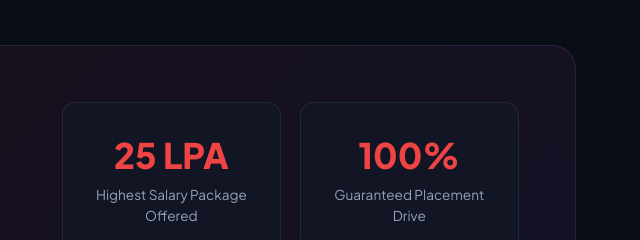
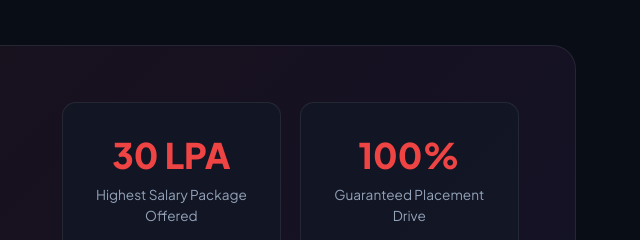
Before and after one commit to clusterknot/my-portfolio-v1, a plain HTML site: page index.html in a window 1280 px wide. Shown: the part 2440-2680 px from the top of the page, 602-1242 px from the left. Drawn offline with Linux system fonts and the light colour scheme.

Commit message:
Updating the website

```diff
--- a/index.html
+++ b/index.html
@@ -205,7 +205,7 @@
 
             <div class="placement-cards">
                 <div class="stat-box">
-                    <h4>25 LPA</h4>
+                    <h4>30 LPA</h4>
                     <p>Highest Salary Package Offered</p>
                 </div>
                 <div class="stat-box">
```
